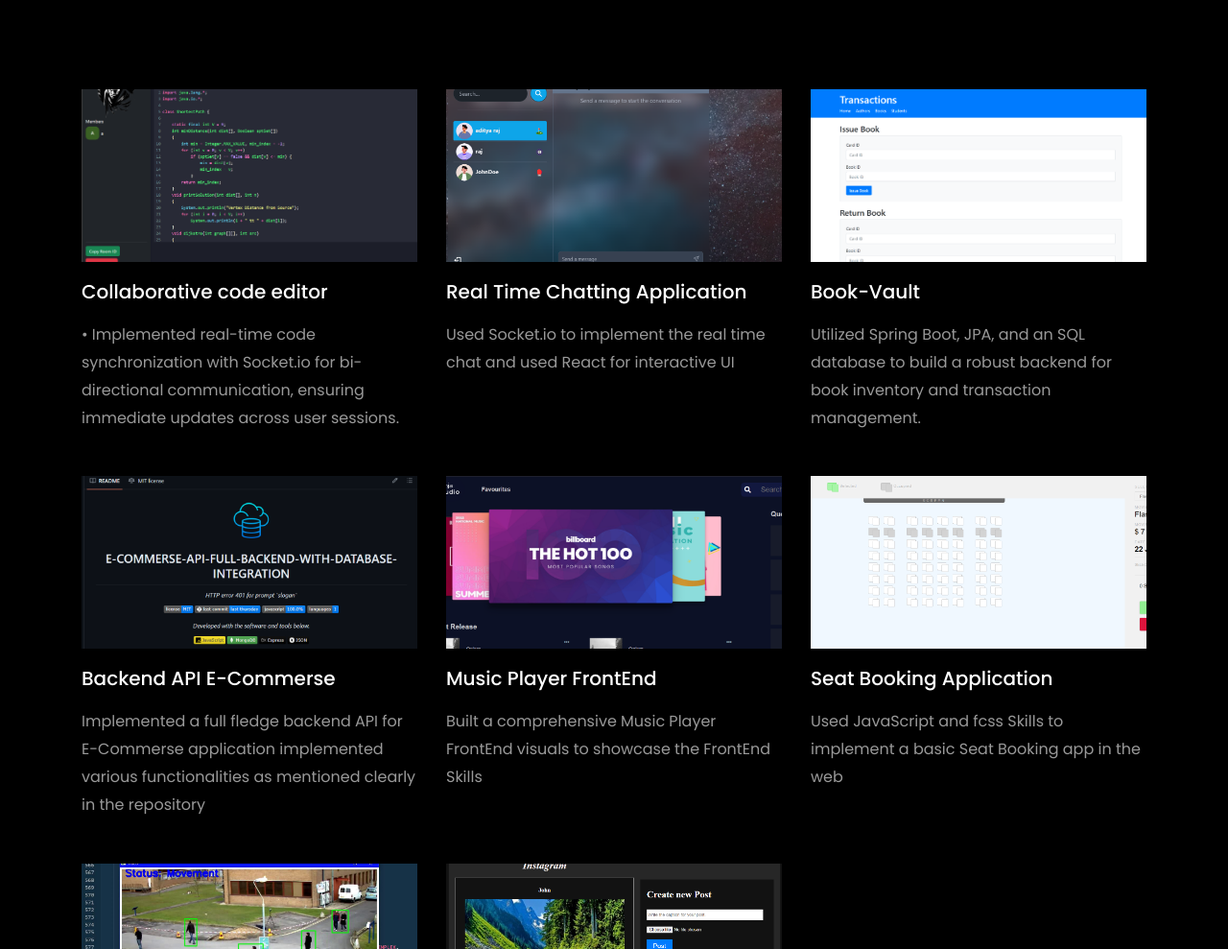
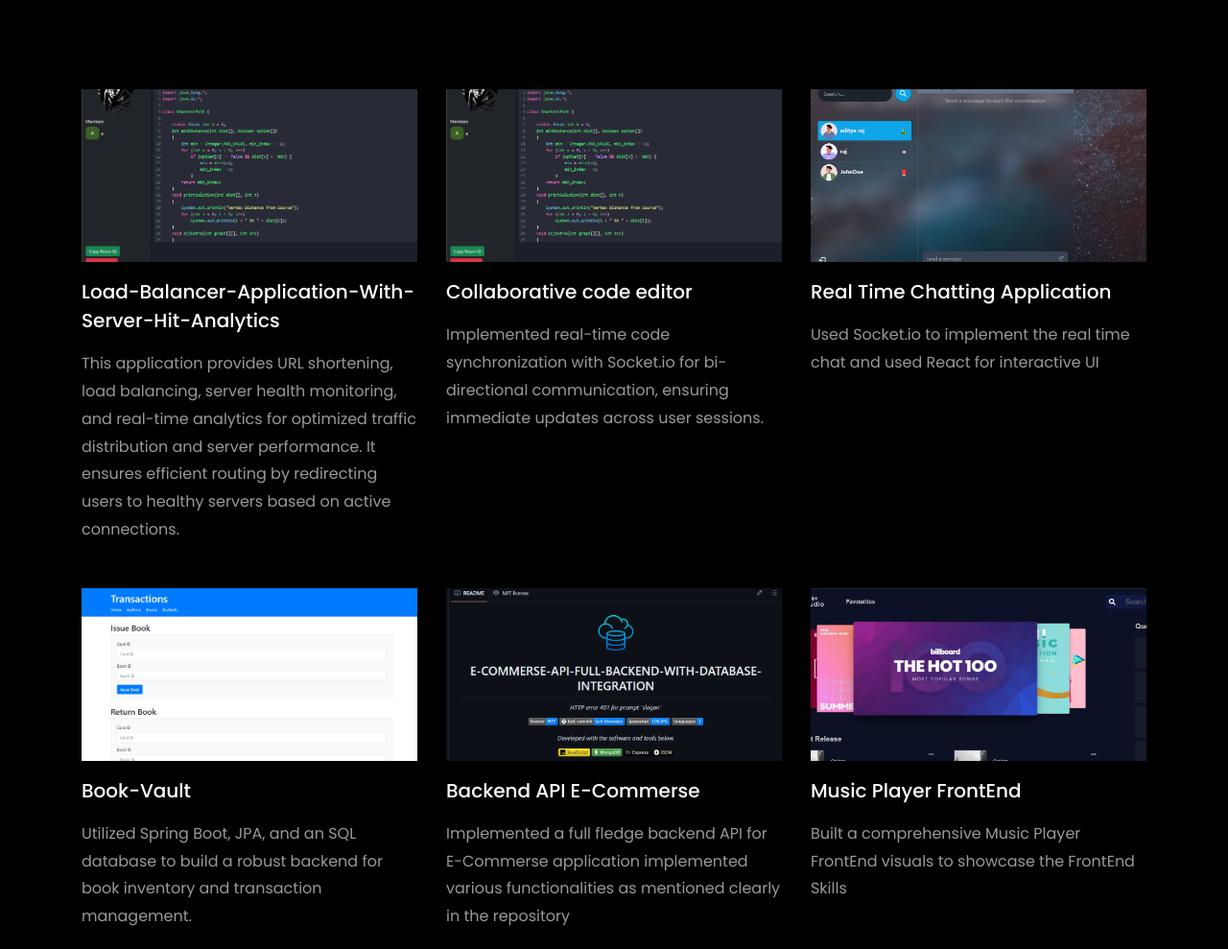
Before and after one commit to adityaRaj369/portFolio, a plain HTML site: page index.html in a window 1280 px wide. Shown: the part 4200-5189 px from the top of the page at 96% size. Drawn offline with nearby package versions, Linux system fonts and the light colour scheme; animation ran at ten frames a second; files whose address does not match are found by name.

Commit message:
Update index.html

```diff
--- a/index.html
+++ b/index.html
@@ -453,6 +453,18 @@
         </div>
         <div class="row d-flex">
 
+		        <div class="col-md-4 d-flex ftco-animate">
+				<div class="blog-entry justify-content-end">
+				<a href="" class="block-20 zoom-effect" style="background-image: url('images/codeedit.png');">
+				</a>
+				<div class="text mt-3 float-right d-block">
+
+				  <h3 class="heading"><a href="https://github.com/adityaRaj369/Load-Balancer-Application-With-Server-Hit-Analytics">Load-Balancer-Application-With-Server-Hit-Analytics</a></h3>
+				  <p>This application provides URL shortening, load balancing, server health monitoring, and real-time analytics for optimized traffic distribution and server performance. It ensures efficient routing by redirecting users to healthy servers based on active connections.</p>
+				</div>
+			  </div>
+			</div>
+
 			<div class="col-md-4 d-flex ftco-animate">
 				<div class="blog-entry justify-content-end">
 				<a href="https://codefuse-c88s.onrender.com" class="block-20 zoom-effect" style="background-image: url('images/codeedit.png');">
@@ -460,7 +472,7 @@
 				<div class="text mt-3 float-right d-block">
 
 				  <h3 class="heading"><a href="https://github.com/adityaRaj369/CodeFuse">Collaborative code editor</a></h3>
-				  <p>•	Implemented real-time code synchronization with Socket.io for bi-directional communication, ensuring immediate updates across user sessions. </p>
+				  <p>Implemented real-time code synchronization with Socket.io for bi-directional communication, ensuring immediate updates across user sessions. </p>
 				</div>
 			  </div>
 			</div>
```
